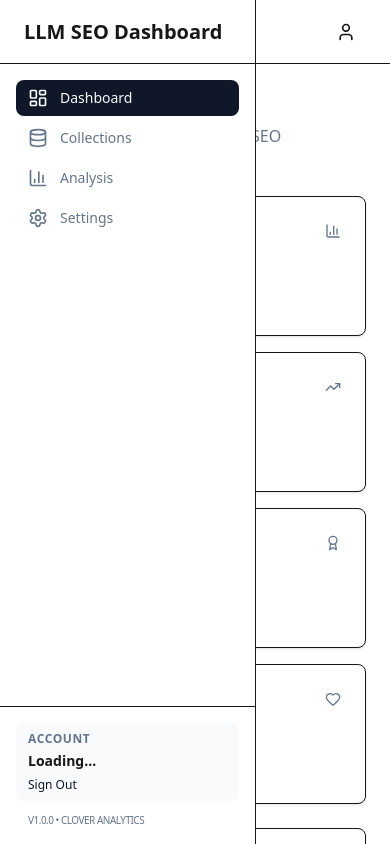
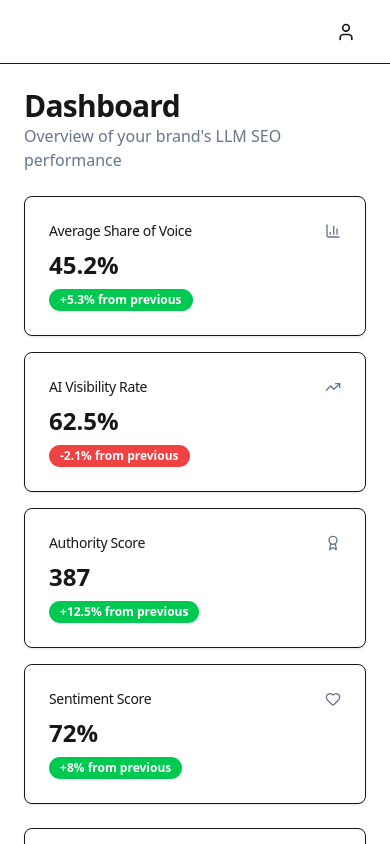
Before and after one commit to j86park/clover, a Next.js app in the folder dashboard/: page / in a window 390 px wide. Built offline with nearby package versions, Linux system fonts and the light colour scheme; no server answers; the database is empty.

Commit message:
sidebar location and plane fix

```diff
--- a/dashboard/src/components/layout/app-layout.tsx
+++ b/dashboard/src/components/layout/app-layout.tsx
@@ -1,9 +1,11 @@
 'use client';
 
 import { usePathname } from 'next/navigation';
-import { Sidebar } from '@/components/layout/sidebar';
+import dynamic from 'next/dynamic';
 import { Header } from '@/components/layout/header';
 import * as React from 'react';
+
+const Sidebar = dynamic(() => import('./sidebar').then(mod => mod.Sidebar), { ssr: false });
 
 export function AppLayout({ children }: { children: React.ReactNode }) {
     const pathname = usePathname();
@@ -14,12 +16,14 @@ export function AppLayout({ children }: { children: React.ReactNode }) {
     }
 
     return (
-        <div className="flex h-screen">
+        <div className="flex h-screen w-full bg-background overflow-hidden">
             <Sidebar />
-            <div className="flex flex-1 flex-col md:pl-64">
+            <div className="flex flex-1 flex-col min-h-screen min-w-0">
                 <Header />
-                <main className="flex-1 overflow-y-auto bg-background p-6">
-                    {children}
+                <main className="flex-1 overflow-y-auto p-6">
+                    <div className="mx-auto w-full">
+                        {children}
+                    </div>
                 </main>
             </div>
         </div>
--- a/dashboard/src/components/layout/sidebar.tsx
+++ b/dashboard/src/components/layout/sidebar.tsx
@@ -53,8 +53,8 @@ export function Sidebar() {
     }, []);
 
     return (
-        <aside className="fixed left-0 top-0 z-40 h-screen w-64 border-r bg-background transition-transform md:translate-x-0">
-            <div className="flex h-full flex-col">
+        <aside className="h-screen w-64 border-r bg-background shrink-0 hidden md:flex md:flex-col">
+            <div className="flex h-full flex-col w-full">
                 {/* Logo */}
                 <div className="flex h-16 items-center border-b px-6">
                     <h1 className="text-xl font-bold">LLM SEO Dashboard</h1>
```
Also changed, not shown: 1 other file (tests, documents, lock files or other folders).
